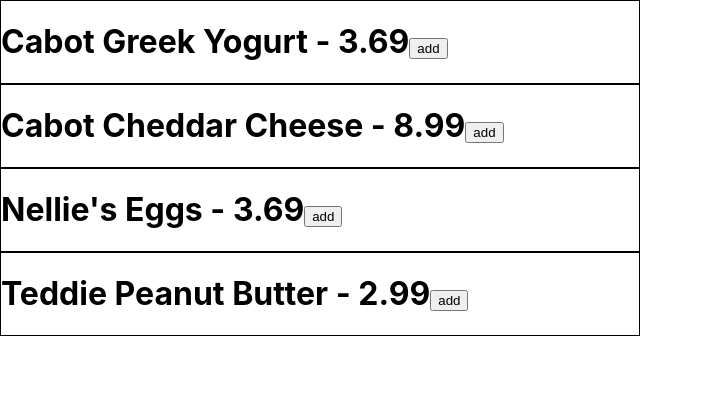
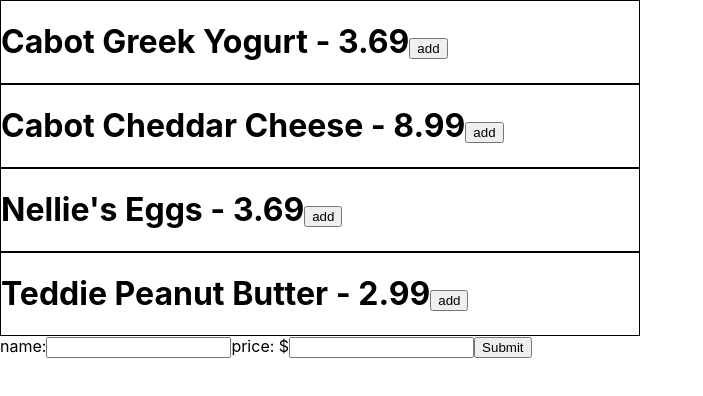
Before and after one commit to xockcin/shopper, a React (Create React App) app: page / in a window 1280 px wide. Shown: the top 396 px of the page, without its empty margins (0-703 px from the left). Built offline with nearby package versions, Linux system fonts and the light colour scheme.

Commit message:
added (nonworking) add-item form

```diff
--- a/src/App.js
+++ b/src/App.js
@@ -42,12 +42,42 @@
   );
 })
 
+
+  const ItemForm = () => {
+    const [name, setName] = useState("")
+    const [price, setPrice] = useState("")
+    return (
+      <form action="">
+        <label>
+          name:
+          <input
+            type="text"
+            value={name}
+            onChange={(e) => setName(e.target.value)}
+          />
+        </label>
+        <label>
+          price: $
+          <input
+            type="number"
+            value={price}
+            onChange={(e) => setPrice(e.target.value)}
+            min="0.01"
+            step="0.01"
+          />
+        </label>
+        <input type="submit" value="Submit" />
+      </form>
+    );
+  };
+
 function App() {
+  const [marketItems, setMarketItems] = useState(mbItems)
   const [cartItems, setCartItems] = useState([])
 
   const handleAddToCart = (item) => {
     const currentItems = cartItems
-    setCartItems(cartItems.concat(item))
+    setCartItems(currentItems.concat(item))
   }
 
   const cartList = cartItems.map((item) => {
@@ -75,6 +105,7 @@
     <div className="row">
       <div className="column">
         {itemList}
+        <ItemForm />
       </div>
       <div className="column">
         {cartList}
```
